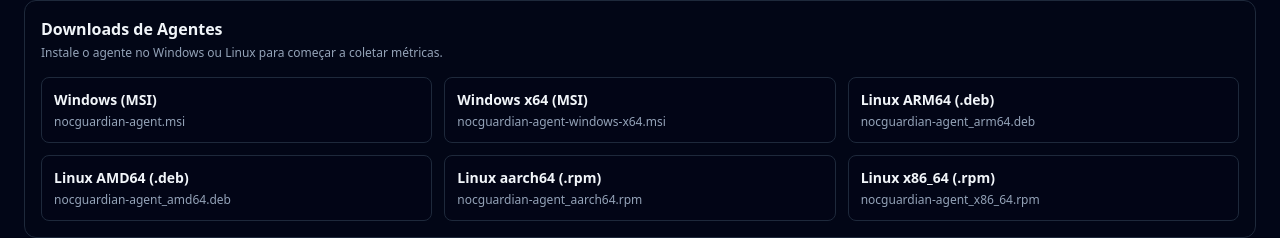
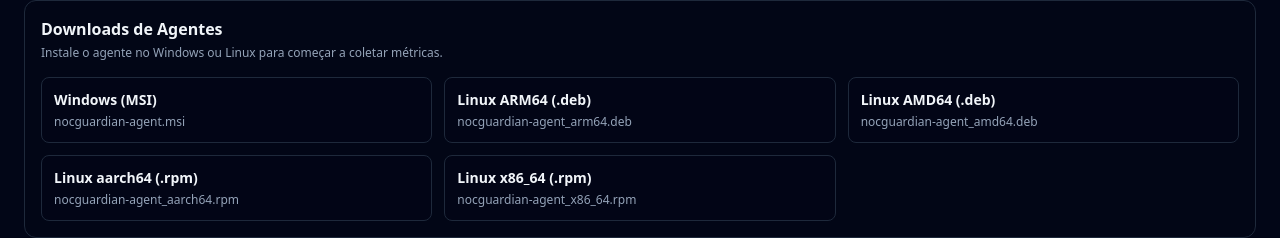
Before and after one commit to bitbyteti-tecnologia/NOC-GUARDIAN-v1, a React (Vite) app in the folder UI/: page /tenant/1 in a window 1280 px wide. Shown: the part 320-558 px from the top of the page. Built offline with nearby package versions, Linux system fonts and the light colour scheme; no server answers; sample sign-in values are in the browser's storage.

Commit message:
Remove duplicate Windows download card

```diff
--- a/UI/src/pages/Customer.jsx
+++ b/UI/src/pages/Customer.jsx
@@ -52,7 +52,6 @@ export default function Customer() {
   const [sortDir, setSortDir] = useState("desc");
   const downloads = [
     { label: "Windows (MSI)", file: "nocguardian-agent.msi" },
-    { label: "Windows x64 (MSI)", file: "nocguardian-agent-windows-x64.msi" },
     { label: "Linux ARM64 (.deb)", file: "nocguardian-agent_arm64.deb" },
     { label: "Linux AMD64 (.deb)", file: "nocguardian-agent_amd64.deb" },
     { label: "Linux aarch64 (.rpm)", file: "nocguardian-agent_aarch64.rpm" },
```
